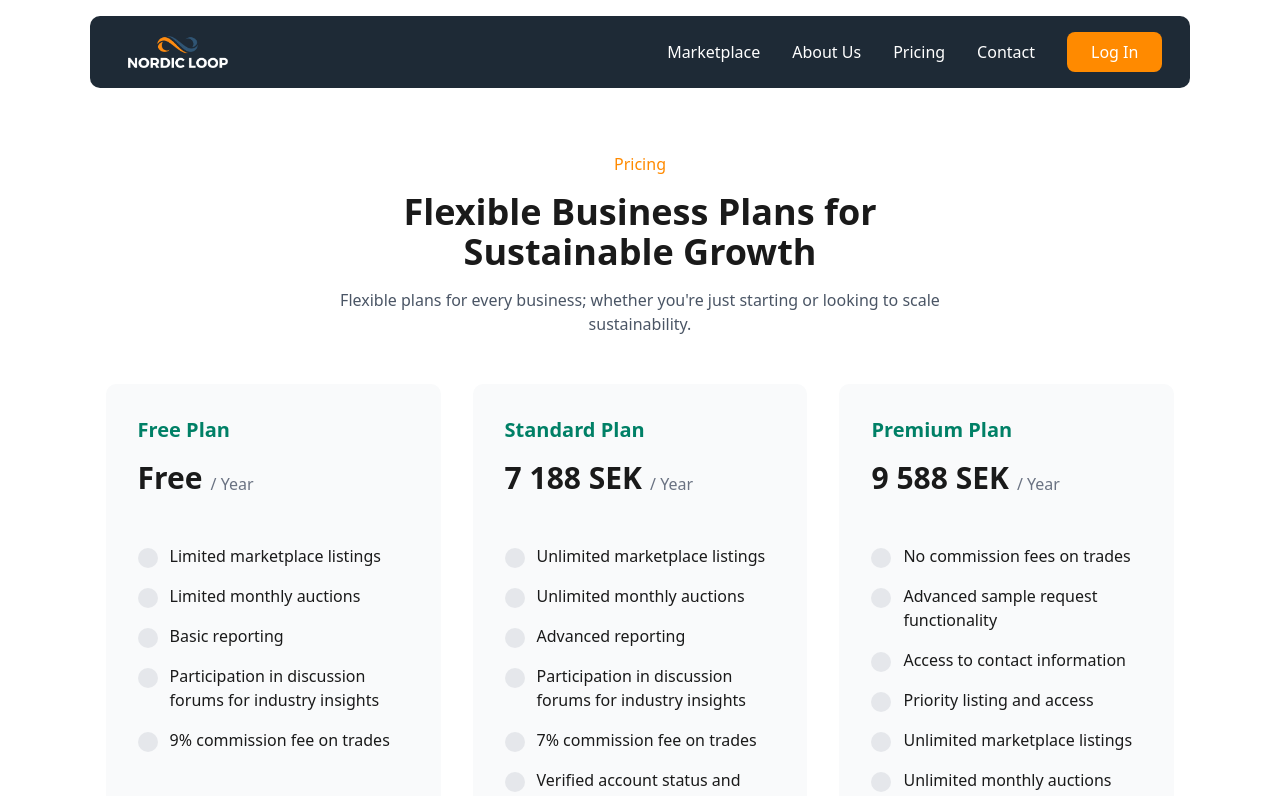
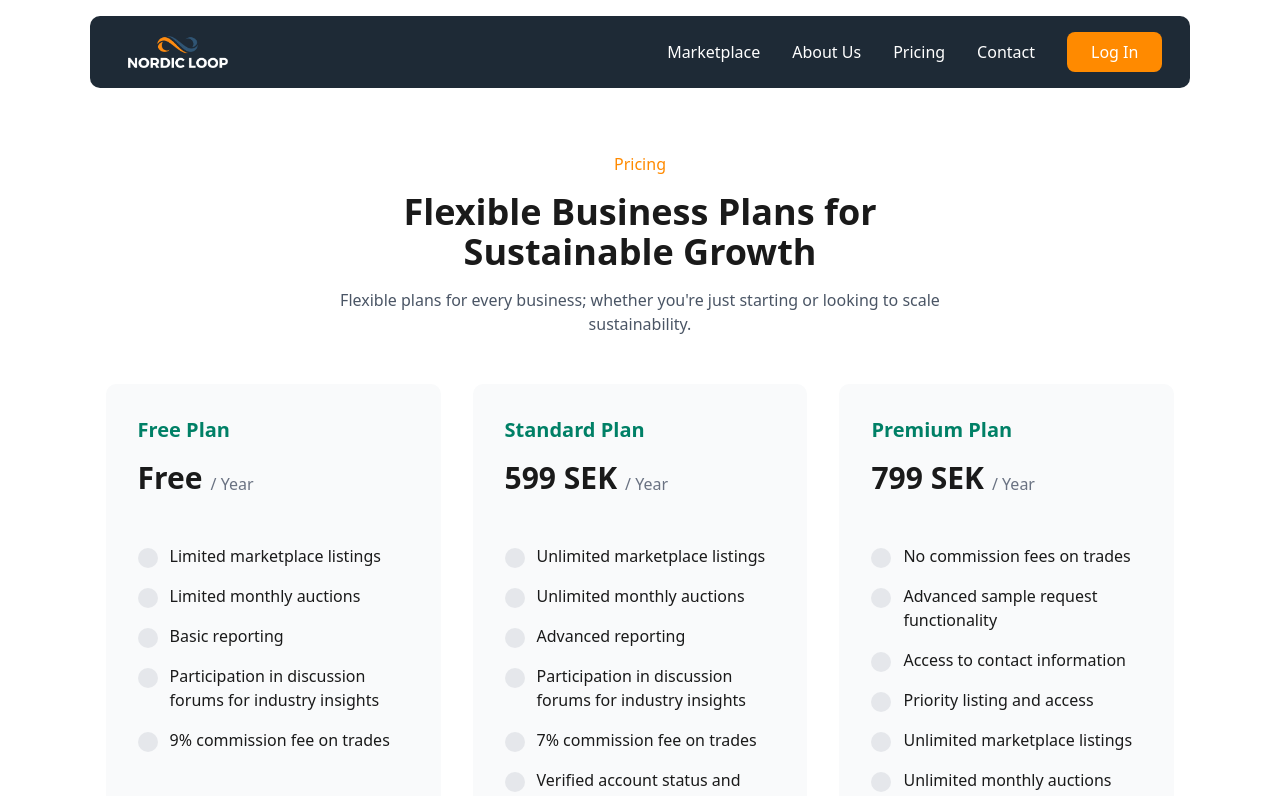
Before and after one commit to nordicloop-admin/front_end, a Next.js app: page /pricing in a window 1280 px wide. Shown: the top 796 px of the page. Built offline with nearby package versions, Linux system fonts and the light colour scheme; no server answers.

Commit message:
changin pricing

```diff
--- a/src/components/pages/PricingPage.tsx
+++ b/src/components/pages/PricingPage.tsx
@@ -63,7 +63,7 @@ const PricingPage = () => {
           <div className="mb-8">
             <h3 className="text-[#008066] font-semibold text-xl mb-4">Standard Plan</h3>
             <div className="flex items-end mb-4">
-              <span className="text-3xl font-bold">7 188 SEK</span>
+              <span className="text-3xl font-bold">599 SEK</span>
               <span className="text-gray-500 ml-2">/ Year</span>
             </div>
           </div>
@@ -112,7 +112,7 @@ const PricingPage = () => {
           <div className="mb-8">
             <h3 className="text-[#008066] font-semibold text-xl mb-4">Premium Plan</h3>
             <div className="flex items-end mb-4">
-              <span className="text-3xl font-bold">9 588 SEK</span>
+              <span className="text-3xl font-bold">799 SEK</span>
               <span className="text-gray-500 ml-2">/ Year</span>
             </div>
           </div>
```
